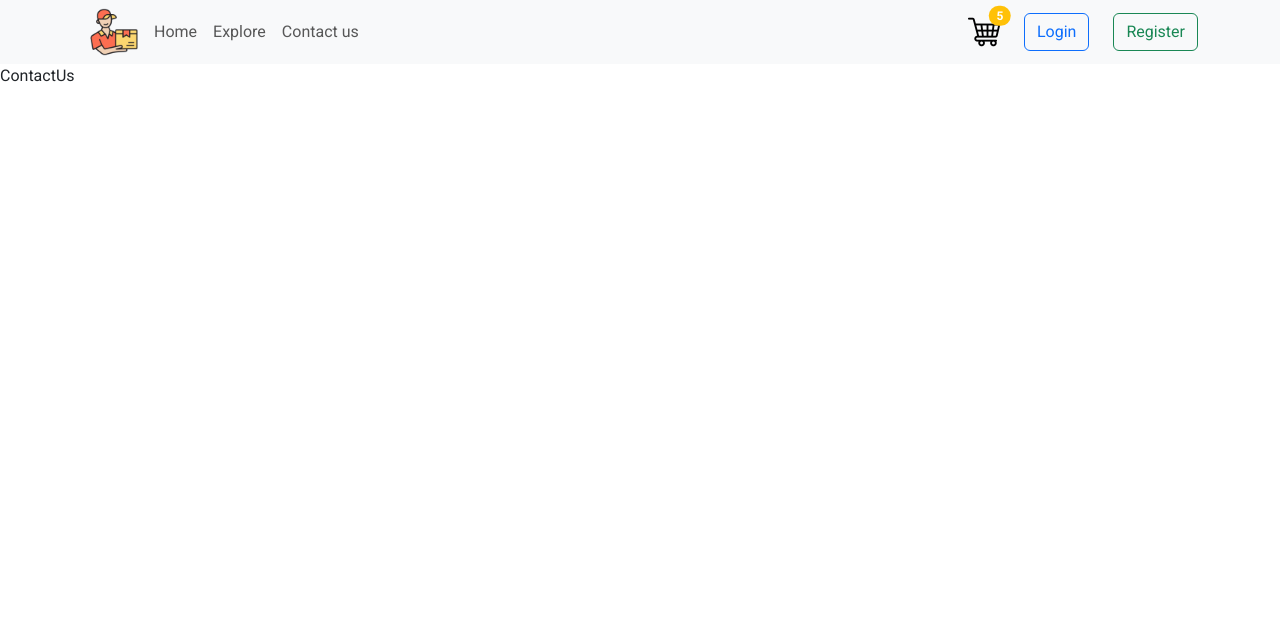
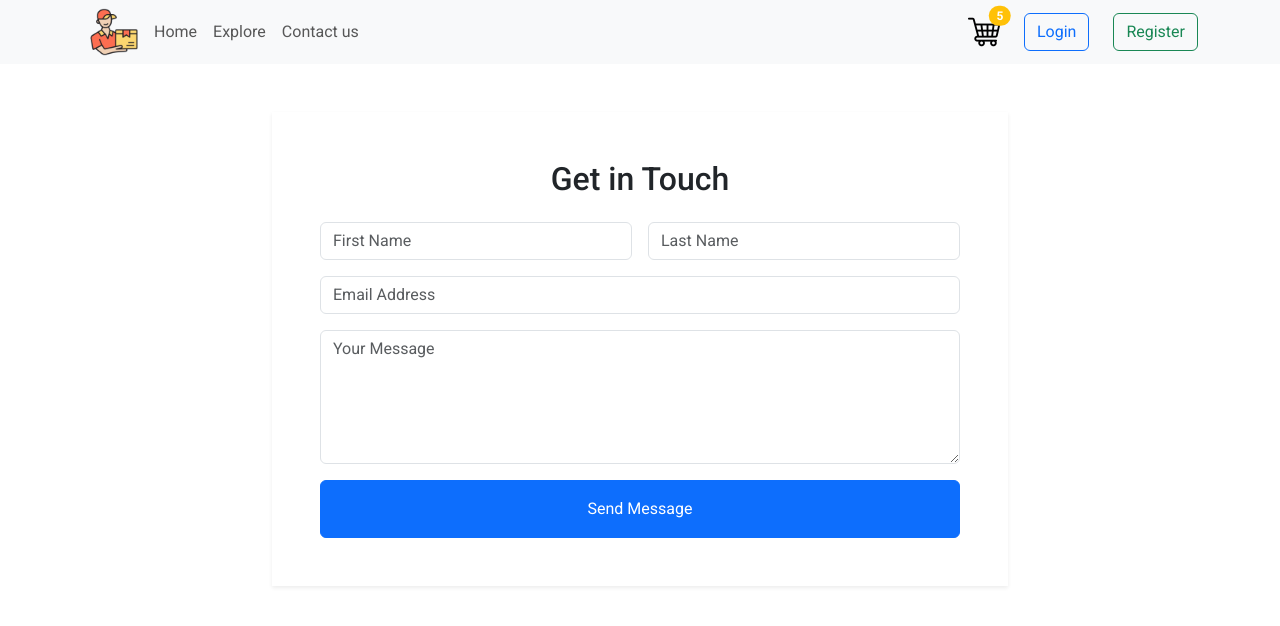
Before and after one commit to ThanDK/thana, a React (Vite) app in the folder foodies/: page /contact in a window 1280 px wide. Shown: the top 626 px of the page. Built offline with nearby package versions, Linux system fonts and the light colour scheme; no server answers.

Commit message:
Prepare to create cart 5.10.20

```diff
--- a/foodies/src/components/FoodDisplay/FoodDisplay.jsx
+++ b/foodies/src/components/FoodDisplay/FoodDisplay.jsx
@@ -2,11 +2,11 @@ import React, { useContext } from 'react';
 import { StoreContext } from '../../context/StoreContext';
 import FoodItem from '../FoodItem/FoodItem';
 
-const FoodDisplay = ({category}) => {
+const FoodDisplay = ({category, searchText}) => {
 
   const { foodList } = useContext(StoreContext);
   const filteredFoods = foodList.filter(food => (
-    category === 'All' || food.category === category
+    (category === 'All' || food.category === category) && food.name.toLowerCase().includes(searchText.toLowerCase())
   ));
   return (
     <div className="container">
--- a/foodies/src/components/FoodItem/FoodItem.jsx
+++ b/foodies/src/components/FoodItem/FoodItem.jsx
@@ -1,11 +1,13 @@
-import React from 'react';
+import React, { useContext } from 'react';
 import { Link } from 'react-router-dom';
+import { StoreContext } from '../../context/StoreContext';
 
 const FoodItem = ({ name, description, id, imageUrl, price }) => {
+  const {increaseQty, decreaseQty, quantities} = useContext(StoreContext);
   return (
     <div className="col-12 col-sm-6 col-md-4 col-lg-3 mb-4 d-flex justify-content-center">
-      <div className="card" style={{ maxWidth: '320px' }}>
-        <img src={imageUrl} className="card-img-top" alt="Product Image" height={250} width={60} />
+      <div className="card" style={{ 'maxWidth': '320px', 'textDecoration': 'none'}}>
+        <Link to={`/food/${id}`}><img src={imageUrl} className="card-img-top" alt="Product Image" height={250} width={60} /></Link>
         <div className="card-body">
           <h5 className="card-title">{name}</h5>
           <p className="card-text">{description}</p>
@@ -23,9 +25,15 @@ const FoodItem = ({ name, description, id, imageUrl, price }) => {
         </div>
         <div className="card-footer d-flex justify-content-between bg-light">
           <Link to={`/food/${id}`} className="btn btn-primary btn-sm">View Food</Link>
-          <button className="btn btn-outline-secondary btn-sm">
-            <i className="bi bi-heart"></i>
-          </button>
+          {quantities[id] > 0 ? (
+            <div className="d-flex align-items-center gap-2">
+              <button className='btn btn-danger btn-sm' onClick={() => decreaseQty(id)}><i className="bi bi-dash-circle"></i></button>
+              <span className="fw-bold">{quantities[id]}</span>
+              <button className="btn btn-success btn-sm" onClick={() => increaseQty(id)}><i className="bi bi-plus-circle"></i></button>
+            </div>
+          ) : (
+            <button className="btn btn-primary btn-sm" onClick={() => increaseQty(id)}><i className="bi bi-plus-circle"></i></button>
+          )}
         </div>
       </div>
     </div>
--- a/foodies/src/components/Menubar/Menubar.jsx
+++ b/foodies/src/components/Menubar/Menubar.jsx
@@ -6,7 +6,7 @@ const Menubar = () => {
   return (
     <nav className="navbar navbar-expand-lg bg-body-tertiary">
       <div className="container">
-        <img src={assets.logo} alt="" className='mx-2' height={48} width={48} />
+        <Link to="/"><img src={assets.logo} alt="" className='mx-2' height={48} width={48} /></Link>
         <button className="navbar-toggler" type="button" data-bs-toggle="collapse" data-bs-target="#navbarSupportedContent" aria-controls="navbarSupportedContent" aria-expanded="false" aria-label="Toggle navigation">
           <span className="navbar-toggler-icon" />
         </button>
--- a/foodies/src/context/StoreContext.jsx
+++ b/foodies/src/context/StoreContext.jsx
@@ -6,17 +6,25 @@ export const StoreContext = createContext(null);
 export const StoreContextProvider = (props) => {
 
     const [foodList , setFoodList] = useState([]);
+    const [quantities, setQuantities] = useState({});
 
+    const increaseQty = (foodId) => {
+        setQuantities((prev) => ({...prev, [foodId]: (prev[foodId] || 0)+1}))
+    }
+     const decreaseQty = (foodId) => {
+        setQuantities((prev) => ({...prev, [foodId]: prev[foodId] > 0 ? prev[foodId] - 1 : 0}))
+    }
     const contextValue = {
-        foodList
+        foodList,
+        increaseQty,
+        decreaseQty,
+        quantities
     };
 
     useEffect(() => {
         async function loadData() {
             const data = await fetchFoodList();
             setFoodList(data)
-
-
         }
         loadData();
     }, [])
--- /dev/null
+++ b/foodies/src/pages/Contact/Contact.css
@@ -0,0 +1,10 @@
+.contact-form {
+    background-color: #f8f9fa;
+    border-radius: 20px;
+}
+
+.custom-input {
+    border-radius: 10px;
+    padding: 12px;
+    border: 2px solid #e9ecef;
+}
--- a/foodies/src/pages/Contact/Contact.jsx
+++ b/foodies/src/pages/Contact/Contact.jsx
@@ -2,7 +2,36 @@ import React from 'react';
 
 const Contact = () => {
   return (
-    <div>ContactUs</div>
+      <section className="py-5 ">
+      <div className="container">
+          <div className="row justify-content-center">
+              <div className="col-lg-8">
+                  <div className="contact-form p-5 shadow-sm bg-white">
+                      <h2 className="text-center mb-4">Get in Touch</h2>
+                      <form>
+                          <div className="row g-3">
+                              <div className="col-md-6">
+                                  <input type="text" className="form-control custom-input" placeholder="First Name"/>
+                              </div>
+                              <div className="col-md-6">
+                                  <input type="text" className="form-control custom-input" placeholder="Last Name"/>
+                              </div>
+                              <div className="col-12">
+                                  <input type="email" className="form-control custom-input" placeholder="Email Address"/>
+                              </div>
+                              <div className="col-12">
+                                  <textarea className="form-control custom-input" rows="5" placeholder="Your Message"></textarea>
+                              </div>
+                              <div className="col-12">
+                                  <button className="btn btn-primary w-100 py-3" type="submit">Send Message</button>
+                              </div>
+                          </div>
+                      </form>
+                  </div>
+              </div>
+          </div>
+      </div>
+  </section>
   )
 }
 
--- a/foodies/src/pages/ExploreFood/ExploreFood.jsx
+++ b/foodies/src/pages/ExploreFood/ExploreFood.jsx
@@ -1,16 +1,20 @@
-import React from 'react';
+import React, { useState } from 'react';
 import FoodDisplay from '../../components/FoodDisplay/FoodDisplay';
+
 const ExploreFood = () => {
+
+    const [category, setCategory] = useState('All');
+    const [searchText, setSearchText] = useState('')
   return (
-
     <>
       <div className="container">
       <div className="row justify-content-center">
         <div className="col-md-6">
-          <form>
+
+          <form onSubmit={(e) => e.preventDefault()}>
             <div className="input-group mb-3">
-
-              <select className='form-select mt-2' style={{'maxWidth': '150px'}}>
+              <select className='form-select mt-2' style={{ maxWidth: '150px' }} onChange={(e) => setCategory(e.target.value)}>
+                <option value="All">Show All</option>
                 <option value="Biryani">Biryani</option>
                 <option value="Cake">Cake</option>
                 <option value="Burger">Burger</option>
@@ -18,8 +22,10 @@ const ExploreFood = () => {
                 <option value="Rolls">Rolls</option>
                 <option value="Salad">Salad</option>
                 <option value="Ice Cream">Ice Cream</option>
+
               </select>
-              <input type='text' className='form-control mt-2' placeholder='Search your favorite dish...'/>
+              <input type='text' className='form-control mt-2' placeholder='Search your favorite dish...'
+              onChange={(e) => setSearchText(e.target.value)} value={searchText}/>
               <button className='btn btn-primary mt-2' type='submit'>
                 <i className='bi bi-search'></i>
               </button>
@@ -28,7 +34,7 @@ const ExploreFood = () => {
         </div>
       </div>
     </div>
-    <FoodDisplay/>
+    <FoodDisplay category={category} searchText={searchText}/>
     </>
 
   )
--- a/foodies/src/pages/Home/Home.jsx
+++ b/foodies/src/pages/Home/Home.jsx
@@ -10,7 +10,7 @@ const Home = () => {
     <main className='container'>
         <Header/>
         <ExploreMenu category={category} setCategory={setCategory}/>
-        <FoodDisplay category={category} />
+        <FoodDisplay category={category} searchText={''}/>
     </main>
   )
 }
```
